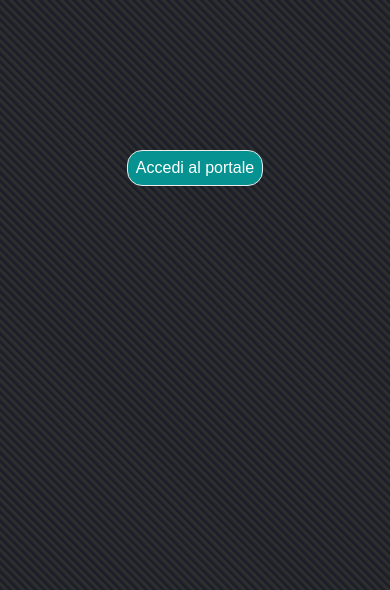
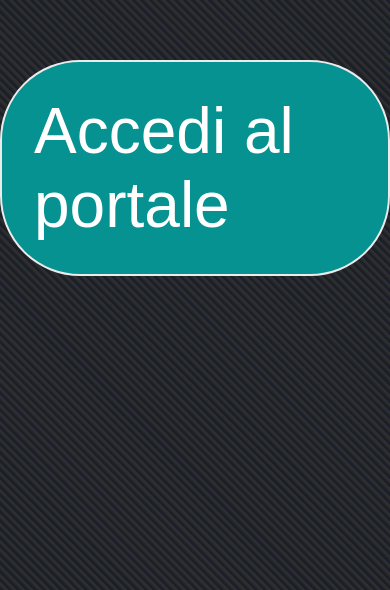
Before and after one commit to AndreHazel7/lizard-stats, a plain HTML site: page index.html in a window 390 px wide. Shown: the part 254-844 px from the top of the page. Drawn offline with Linux system fonts and the light colour scheme.

Commit message:
Update index.html

```diff
--- a/index.html
+++ b/index.html
@@ -29,12 +29,29 @@
     background-color: #059290;
     border: 1px solid #ebebeb;
     padding: 0.5rem;
-    border-radius: 15px;
+    border-radius: 1rem;
   }
   .link-button a {
     text-decoration: none;
     color: white;
     font-family: 'Arial';
+    font-size: 1rem;
+  }
+
+  @media screen and (max-width: 900px) {
+    .link-button {
+    margin: auto;
+    background-color: #059290;
+    border: 2px solid #ebebeb;
+    padding: 2rem;
+    border-radius: 5rem;
+  }
+  .link-button a {
+    text-decoration: none;
+    color: white;
+    font-family: 'Arial';
+    font-size: 4rem;
+  }
   }
 </style>
 </head>
```
